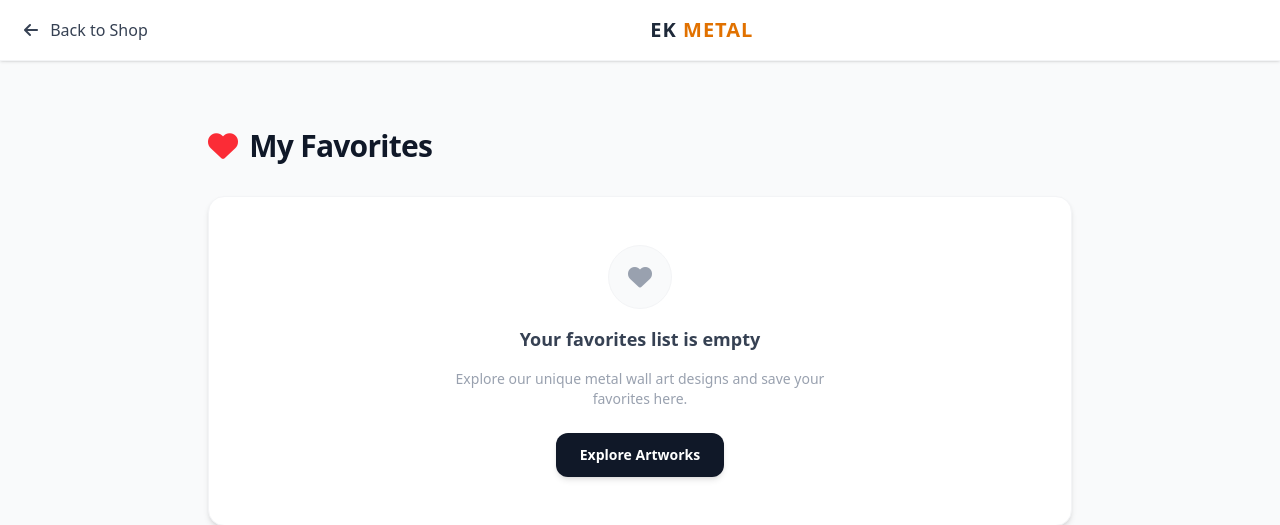
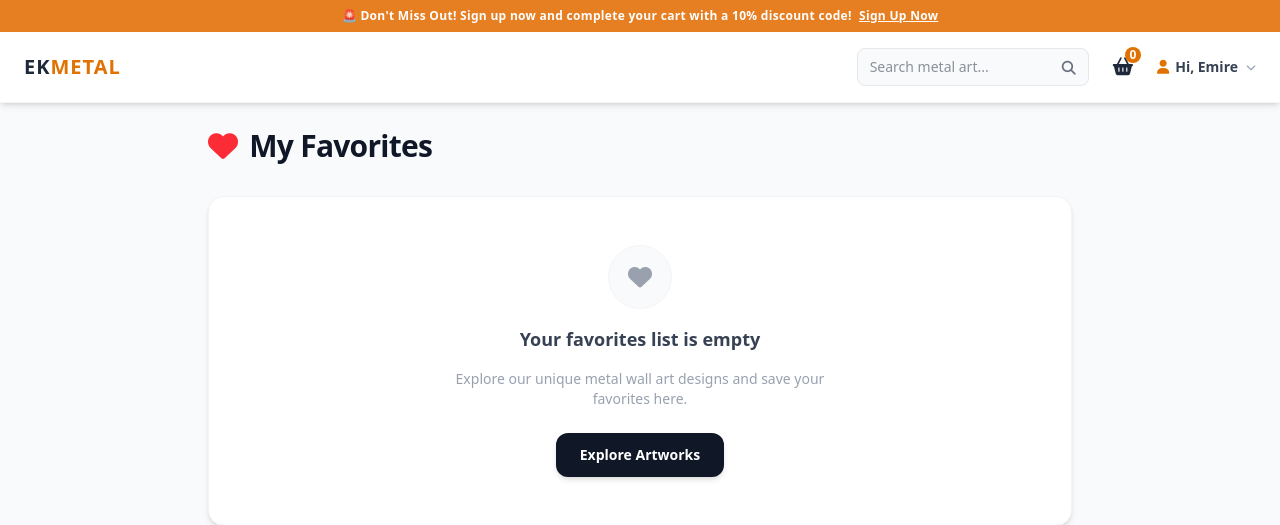
Before and after one commit to kadiraaltay/EKMetal, a Django app: page /my-favorites/ in a window 1280 px wide. Shown: the top 525 px of the page. Run offline with Django 5.2, Linux system fonts and the light colour scheme; a user stored in the database is signed in; data comes from the database, SQL or seed files in the repository; both versions use the stored data as it was after the commit.

```diff
--- a/shop/templates/shop/my_favorites.html
+++ b/shop/templates/shop/my_favorites.html
@@ -3,17 +3,13 @@
 <head>
     <meta charset="UTF-8">
     <meta name="viewport" content="width=device-width, initial-scale=1.0">
-    <title>My Favorites - EK Metal Wall Art</title>
+    <title>My Profile - EK Metal Wall Art</title>
     <script src="https://cdn.jsdelivr.net/npm/@tailwindcss/browser@4"></script>
     <link rel="stylesheet" href="https://cdnjs.cloudflare.com/ajax/libs/font-awesome/6.4.0/css/all.min.css">
 </head>
 <body class="bg-gray-50 text-gray-900 font-sans pt-24">
 
-    <nav class="fixed top-0 left-0 w-full bg-white shadow-sm z-50 px-6 py-4 flex justify-between items-center border-b border-gray-100">
-        <a href="/" class="text-gray-700 hover:text-amber-600 font-medium transition"><i class="fa-solid fa-arrow-left mr-2"></i> Back to Shop</a>
-        <a href="/" class="text-xl font-bold tracking-wider text-gray-800">EK <span class="text-amber-600">METAL</span></a>
-        <div></div>
-    </nav>
+    {% include 'shop/navbar.html' %}
 
     <main class="max-w-4xl mx-auto px-4 py-8">
         <h1 class="text-3xl font-black tracking-tight mb-8 flex items-center gap-3">
--- a/shop/templates/shop/navbar.html
+++ b/shop/templates/shop/navbar.html
@@ -1,4 +1,10 @@
-<nav class="fixed top-9 left-0 w-full bg-white shadow-md z-50 px-6 py-4 flex justify-between items-center border-b border-gray-100">
+<div class="fixed top-0 left-0 w-full z-50 shadow-md">
+
+    <div class="w-full bg-[#e67e22] text-white text-center py-2 text-[11px] md:text-xs font-bold tracking-wide">
+        🚨 Don't Miss Out! Sign up now and complete your cart with a 10% discount code! <a href="#" class="underline ml-1">Sign Up Now</a>
+    </div>
+
+    <nav class="w-full bg-white px-6 py-4 flex justify-between items-center border-b border-gray-100">
         <a href="/" class="text-xl font-bold tracking-wider text-gray-800">EK<span class="text-amber-600">METAL</span></a>
 
         <div class="space-x-4 md:space-x-6 flex items-center">
@@ -48,6 +54,7 @@
             {% endif %}
         </div>
     </nav>
+</div>
 
 <script>
     function toggleGlobalNavbarMenu(event) {
@@ -64,11 +71,8 @@
         }
     });
 
-    // KANKA: Tarayıcıda geri tuşuna basıldığında önbellekten (cache) gelen eski sepet sayısını anlık uçuran motor
     window.addEventListener('pageshow', function(event) {
-        // Eğer sayfa tarayıcının geçmiş hafızasından (geri butonuyla) yüklendiyse
         if (event.persisted || (window.performance && window.performance.navigation.type === 2)) {
-            // En temiz ve garantili yol sayfayı arkada çaktırmadan tazelemektir kanka
             window.location.reload();
         }
     });
```
Also changed, not shown: shop/templates/shop/my_reviews.html (+1 -7 lines), shop/templates/shop/profile.html (+1 -6 lines), db.sqlite3. Lines whose indentation alone changed are shown as unchanged.
